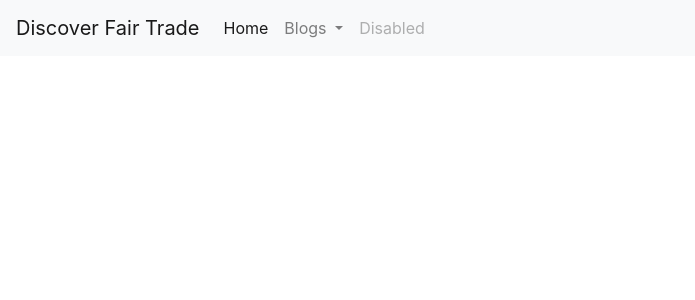
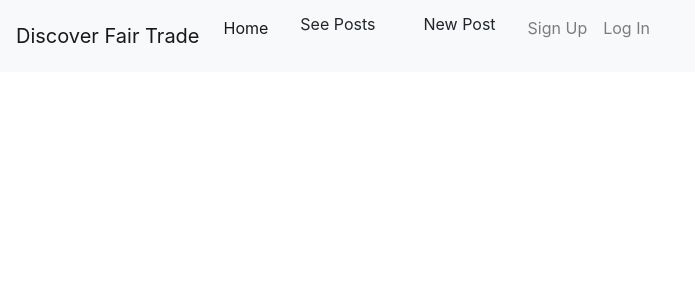
Before and after one commit to SeanDuttonJones/StormHacks, a Django app: page /Blog/ in a window 1280 px wide. Shown: the top 300 px of the page, without its empty margins (0-695 px from the left). Run offline with Django 3.2, Linux system fonts and the light colour scheme; data that the repository does not hold is empty; some libraries are stand-ins or nearby versions.

Commit message:
final fixes

```diff
--- a/VVS/Blog/Templates/Blog/base.html
+++ b/VVS/Blog/Templates/Blog/base.html
@@ -27,21 +27,27 @@
           <div class="collapse navbar-collapse" id="navbarSupportedContent">
             <ul class="navbar-nav mr-auto">
               <li class="nav-item active">
-        <a class="nav-link" href="#">Home<span class="sr-only">(current)</span></a>
-      </li>
-      <li class="nav-item dropdown">
-        <a class="nav-link dropdown-toggle" href="#" id="navbarDropdown" role="button" data-toggle="dropdown" aria-haspopup="true" aria-expanded="false">
-          Blogs
-        </a>
-        <div class="dropdown-menu" aria-labelledby="navbarDropdown">
-          <a class="dropdown-item" href="{% url "Blog-home" %}">See Posts</a>
-          <a class="dropdown-item" href={% url "post-create" %}>New Post</a>
-          <div class="dropdown-divider"></div>
-          <a class="dropdown-item" href="#">Something else here</a>
-        </div>
+                <a class="nav-link" href="{% url "index-home" %}">Home</a>
               </li>
                 <li class="nav-item">
-        <a class="nav-link disabled" href="#">Disabled</a>
+
+                <a class="dropdown-item" href="{% url "Blog-home" %}">See Posts</a>
+                </li>
+                              <li class="nav-item">
+
+                  <a class="dropdown-item" href={% url "post-create" %}>New Post</a>
+                              </li>
+              <li class="nav-item">
+                <a class="nav-link" href="/register/">
+                <span class="fa-stack fa-lg">
+                    <i class="fas fa-user-plus"></i>
+                </span> <p> Sign Up </p> </a>
+              </li>
+              <li class="nav-item">
+                <a class="nav-link" href="/login/">
+                 <span class="fa-stack fa-lg">
+                    <i class="fas fa-sign-in-alt"></i>
+                     </span> <p>Log In</p></a>
            </li>
             </ul>
           </div>
--- a/VVS/Home/urls.py
+++ b/VVS/Home/urls.py
@@ -1,10 +1,10 @@
 from django.urls import path
 from . import views as home_views
-
+from VVS.Maps import views as map_views
 
 urlpatterns = [
 
-    path('Maps/' , home_views.home_page , name = 'index-home'),
+    path('Maps/' , map_views.maps_page , name = 'index-home'),
     path('login/', home_views.login_page, name = 'login-home'),
     path('logout/', home_views.logout_page, name = 'logout-home'),
     path('register/', home_views.registration_page, name = 'registration-home'),
--- a/VVS/Website_Settings/settings.py
+++ b/VVS/Website_Settings/settings.py
@@ -42,7 +42,7 @@ INSTALLED_APPS = [
     'django.contrib.sessions',
     'django.contrib.messages',
     'django.contrib.staticfiles',
-    'Maps'
+    'Maps.apps.MapsConfig'
 ]
 
 MIDDLEWARE = [
```
Also changed, not shown: VVS/Blog/models.py (+0 -14 lines), VVS/Home/templates/Home/index.html (+12 -17 lines), VVS/Home/views.py (+9 -9 lines), VVS/Maps/templates/Maps/index.html (+10 -16 lines). Lines whose indentation alone changed are shown as unchanged.
